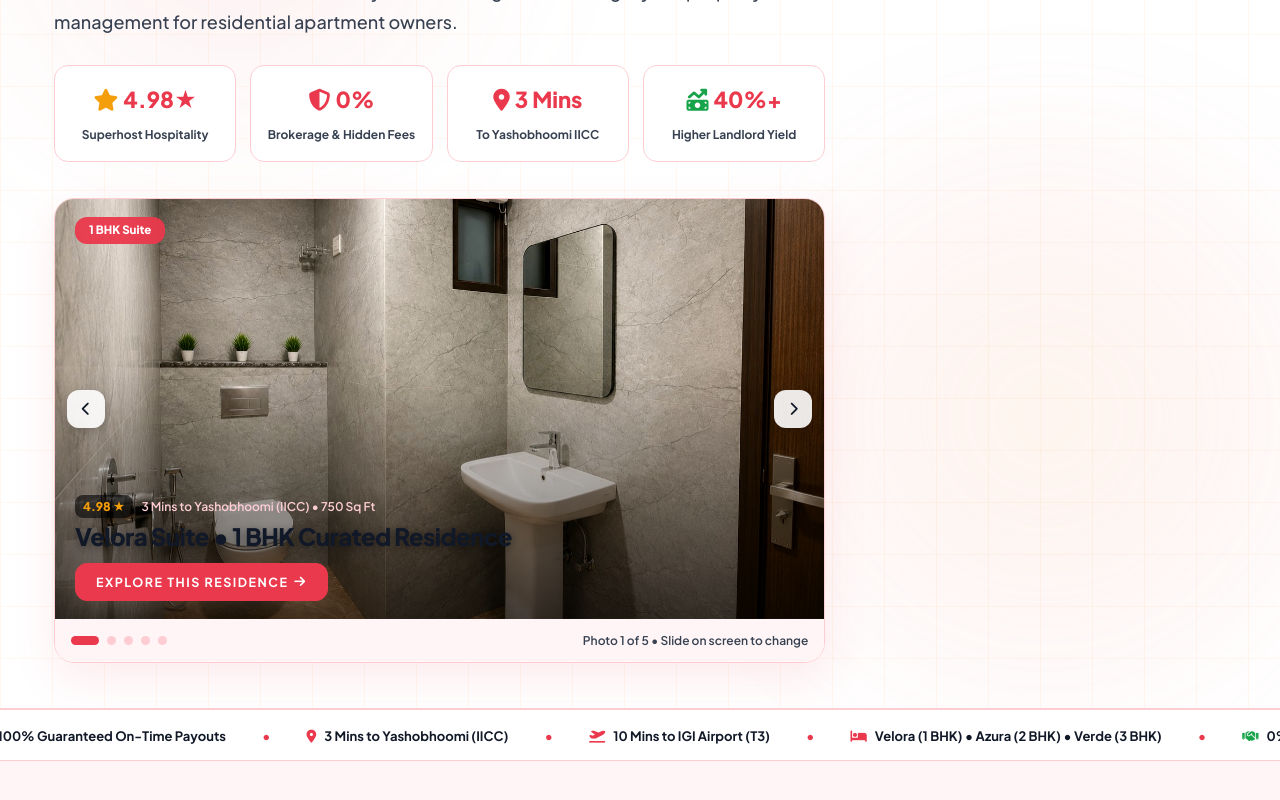
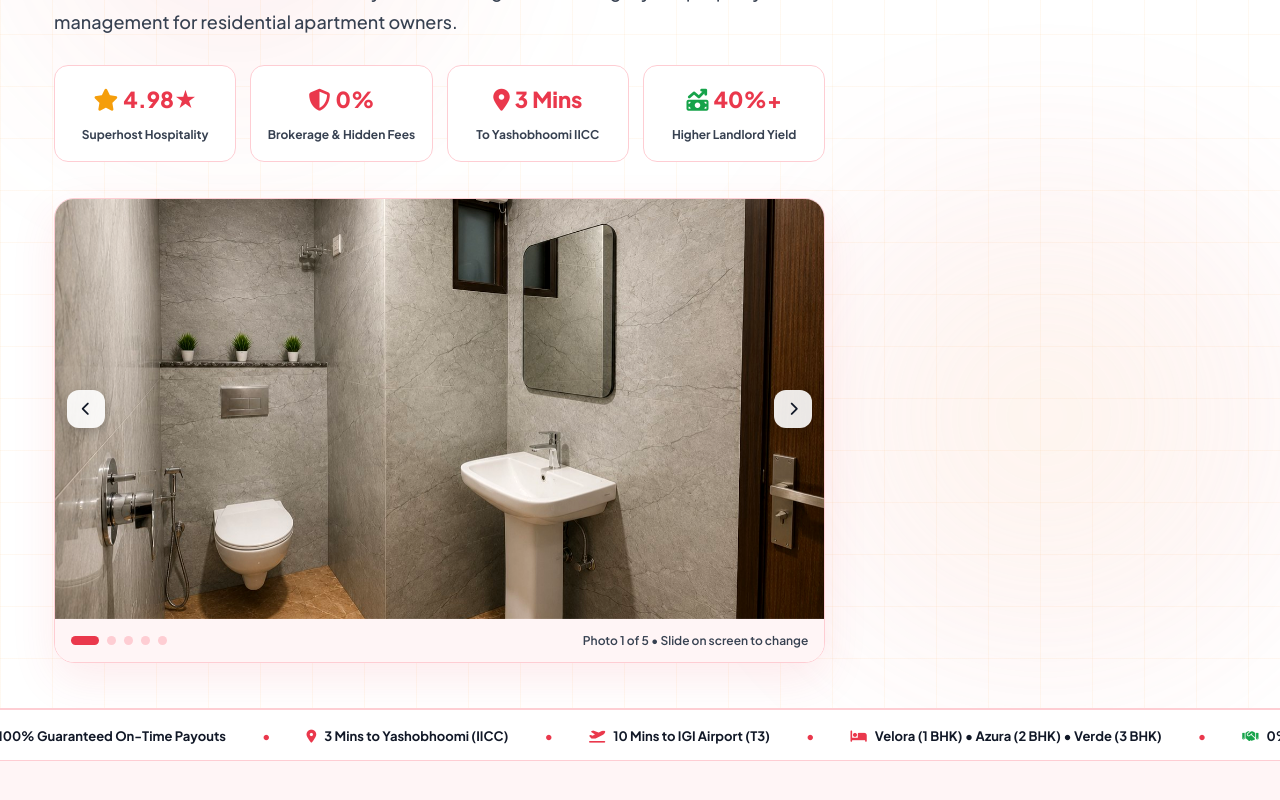
Before and after one commit to himanshu-3008/Hostayy, a Next.js app: page / in a window 1280 px wide. Shown: the part 408-1208 px from the top of the page. Built offline with nearby package versions, Linux system fonts and the light colour scheme; a web font is replaced by a local one.

Commit message:
remove-text-overlay-from-cover-photo

```diff
--- a/src/components/HostayyHome.jsx
+++ b/src/components/HostayyHome.jsx
@@ -233,37 +233,7 @@ export default function HostayyHome() {
                       }}
                     />
 
-                    {/* Clear-view Gradient Overlay & Info Pill (Top half 100% crystal clear) */}
-                    <div style={{ position: 'absolute', inset: 0, background: 'linear-gradient(180deg, rgba(0, 0, 0, 0) 40%, rgba(0, 0, 0, 0.65) 100%)', display: 'flex', flexDirection: 'column', justifyContent: 'space-between', padding: '18px 20px' }}>
-                      <div style={{ display: 'flex', justifyContent: 'flex-start', alignItems: 'center' }}>
-                        <span style={{ fontSize: '11.5px', background: 'rgba(234, 56, 76, 0.95)', color: '#ffffff', padding: '4px 14px', borderRadius: '12px', fontWeight: 800 }}>
-                          {activeSlide.bhk}
-                        </span>
-                      </div>
-
-                      <div style={{ textAlign: 'left' }}>
-                        <div style={{ display: 'flex', alignItems: 'center', gap: '8px', marginBottom: '4px' }}>
-                          <span style={{ color: '#f59e0b', fontSize: '12px', fontWeight: 800, background: 'rgba(0,0,0,0.6)', padding: '2px 8px', borderRadius: '8px' }}>
-                            {activeSlide.rating}
-                          </span>
-                          <span style={{ color: '#fecdd3', fontSize: '12px', fontWeight: 600 }}>
-                            {activeSlide.tag}
-                          </span>
-                        </div>
-                        <h3 style={{ color: '#ffffff', fontSize: 'clamp(17px, 2.8vw, 24px)', fontWeight: 800, margin: '0 0 12px', textShadow: '0 2px 10px rgba(0,0,0,0.5)' }}>
-                          {activeSlide.title}
-                        </h3>
-                        <Link
-                          href="/book"
-                          className="thm-btn"
-                          style={{ padding: '8px 20px', fontSize: '12.5px', borderRadius: '12px', display: 'inline-flex', alignItems: 'center', gap: '6px' }}
-                        >
-                          <span>Explore This Residence</span>
-                          <i className="fa-solid fa-arrow-right"></i>
-                        </Link>
-                      </div>
-                    </div>
-
+                    {/* Clean Unobstructed Photo - No Text Overlays */}
                     {/* Prev / Next Arrows */}
                     <button
                       type="button"
```
